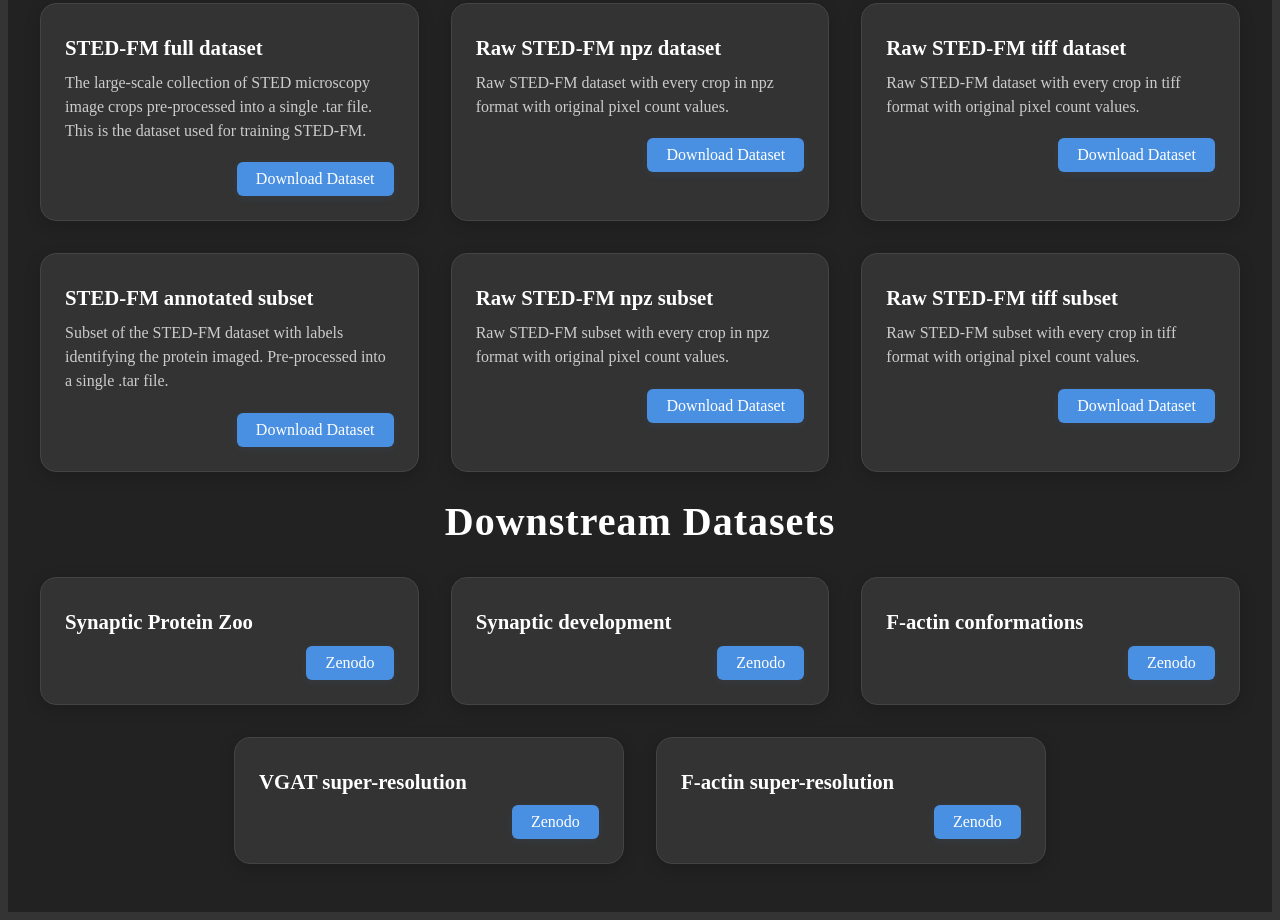
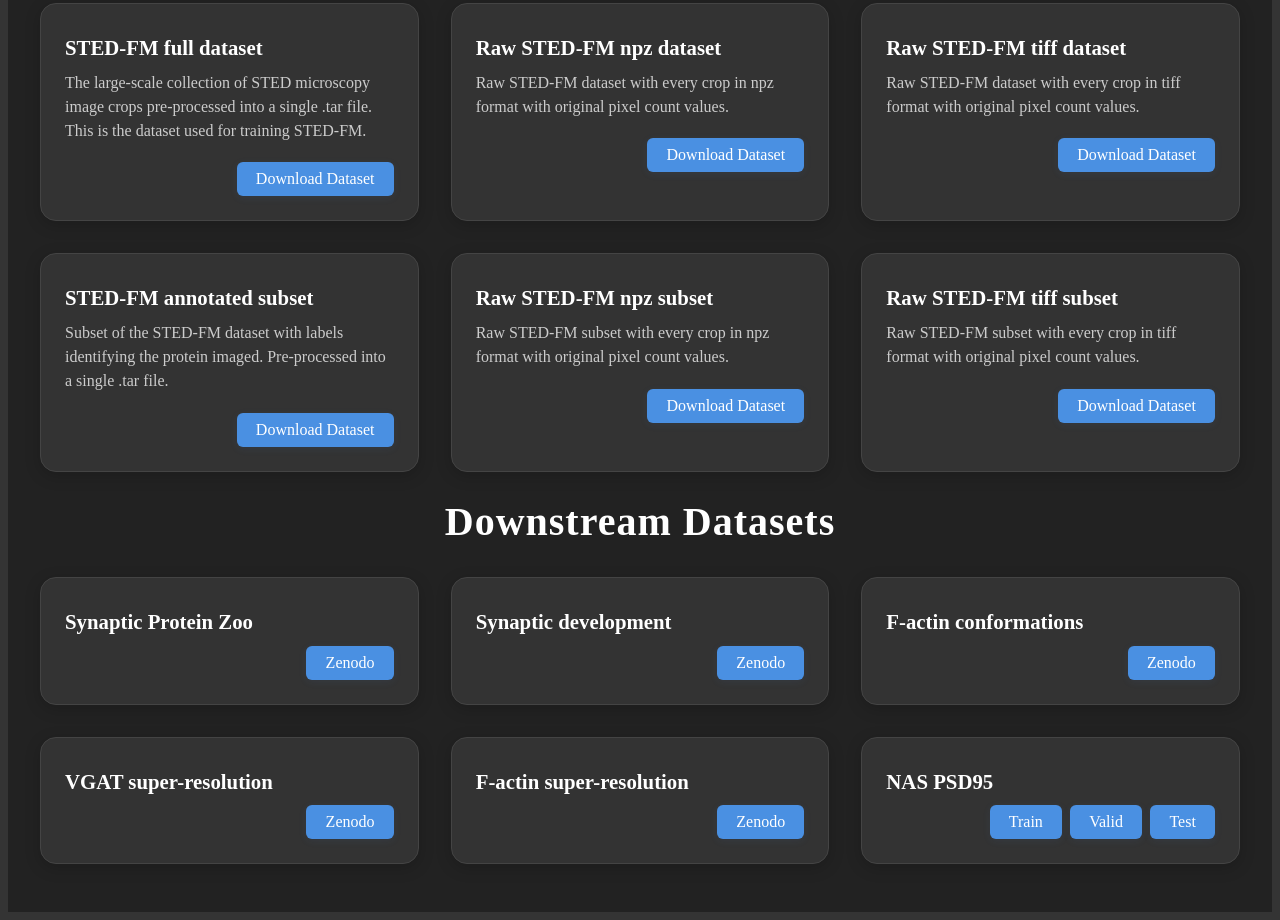
Before and after one commit to FLClab/stedfm, a plain HTML site: page index.html in a window 1280 px wide. Shown: the part 1792-2712 px from the top of the page. Drawn offline with Linux system fonts and the light colour scheme.

Commit message:
update(downstream datasets): add NAS

```diff
--- a/index.html
+++ b/index.html
@@ -91,7 +91,14 @@
                 <h2>F-actin super-resolution</h2>
                 <a href="https://doi.org/10.5281/zenodo.17915089" target="_blank" class="download-link" data-dataset="Synaptic Protein Zoo">Zenodo</a>
             </li>
-
+            <li class="dataset-item">
+                <h2>NAS PSD95</h2>
+                <div class="download-links">
+                    <a href="https://s3.valeria.science/flclab-foundation-models/evaluation-data/NeuralActivityStates/NAS_PSD95_train_v2.tar" target="_blank" class="download-link" data-dataset="NAS PSD95 (train)">Train</a>
+                    <a href="https://s3.valeria.science/flclab-foundation-models/evaluation-data/NeuralActivityStates/NAS_PSD95_valid_v2.tar" target="_blank" class="download-link" data-dataset="NAS PSD95 (valid)">Valid</a>
+                    <a href="https://s3.valeria.science/flclab-foundation-models/evaluation-data/NeuralActivityStates/NAS_PSD95_test_v2.tar" target="_blank" class="download-link" data-dataset="NAS PSD95 (test)">Test</a>
+                </div>
+            </li>
         </ul>
     </div>
 
--- a/styles.css
+++ b/styles.css
@@ -204,6 +204,13 @@ body {
     box-shadow: 0 2px 8px rgba(74,144,226,0.08);
 }
 
+.dataset-item .download-links {
+    display: flex;
+    flex-wrap: wrap;
+    gap: 0.5rem;
+    align-self: flex-end;
+}
+
 .dataset-item a:hover {
     background: #357ab8;
     color: #e0e0e0;
```
